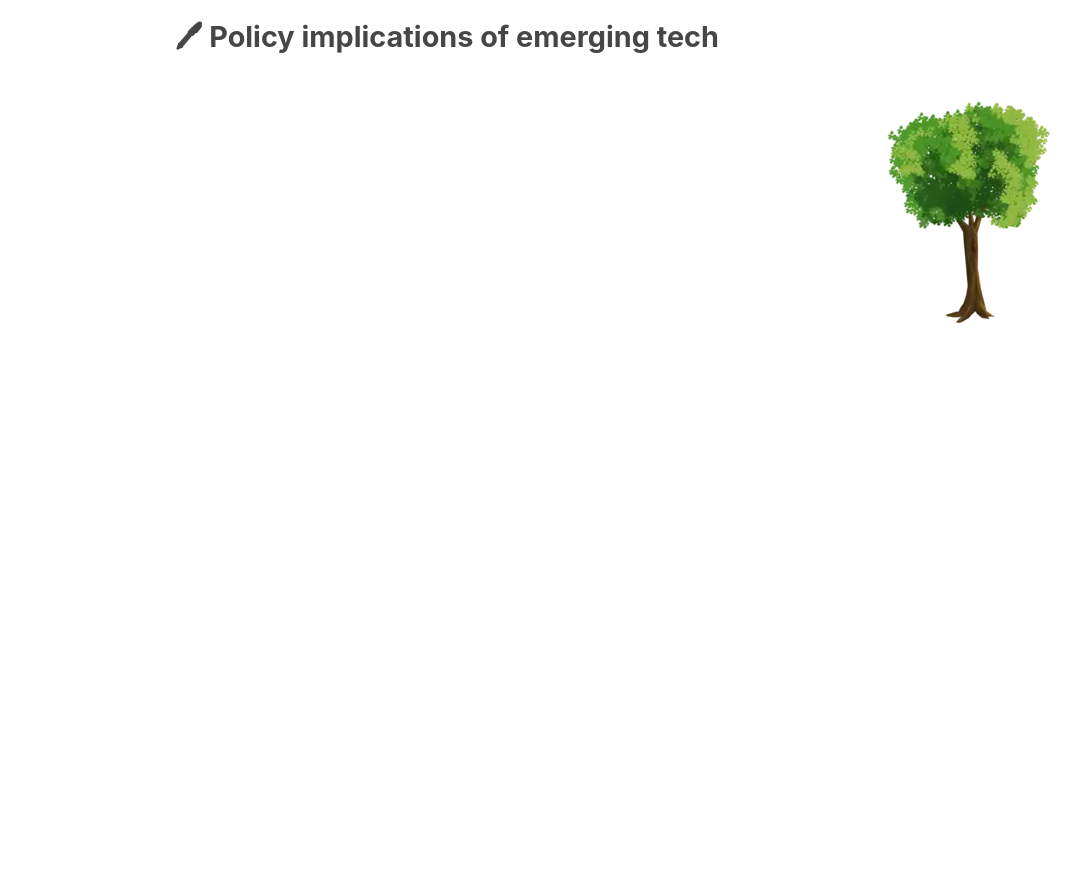
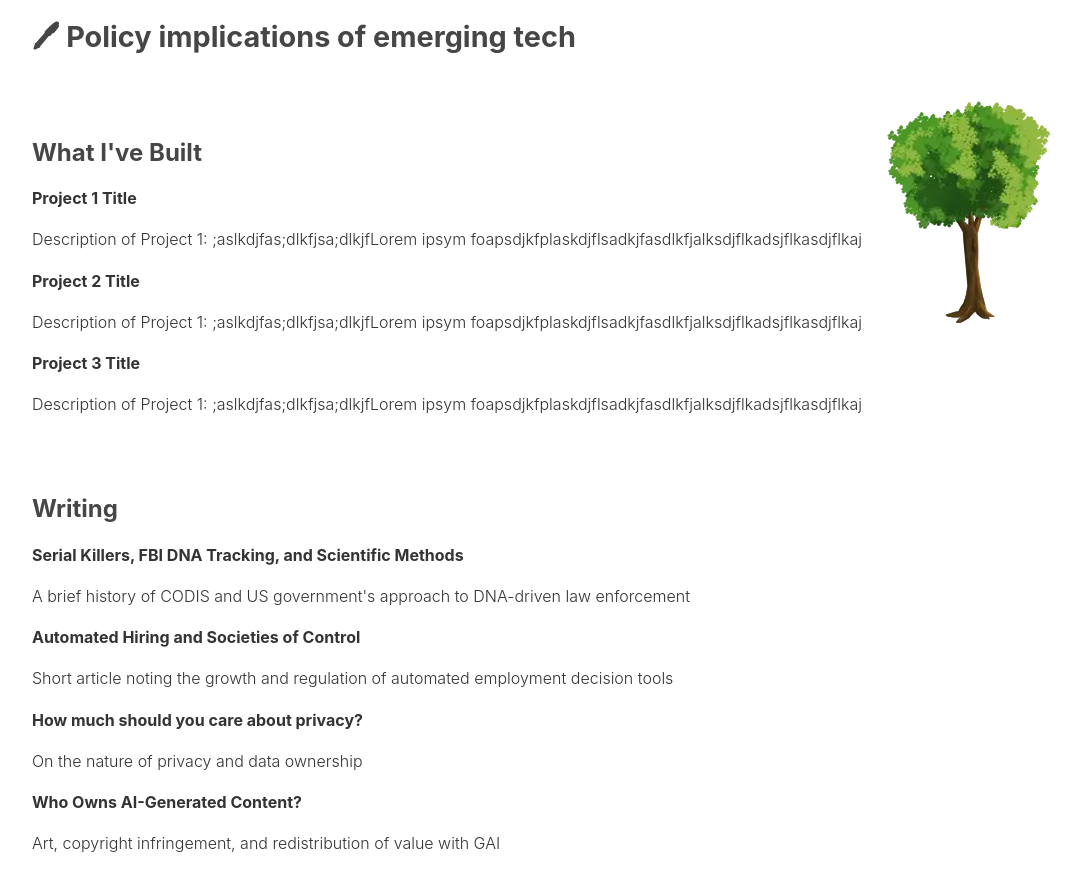
Before and after one commit to Elliot-verified/Portfolio, a React (Create React App) app: page / in a window 1280 px wide. Shown: the part 400-1290 px from the top of the page, without its empty margins (193-1274 px from the left). Before the commit the page ends 800 px from the top, so only its background shows below. Built offline with nearby package versions, Linux system fonts and the light colour scheme; grey boxes are pictures that could not be loaded.

Commit message:
adding content to main page

```diff
--- a/src/BookShelf.js
+++ b/src/BookShelf.js
@@ -3,7 +3,7 @@ import Gif from "./Gif";
 import Highlights from "./Highlights";
 const BookShelf = () => (
     <div>
-        <h2>What I've Read</h2>
+        <h2>What I've been reading</h2>
           <Highlights/>
           <Gif/>
     </div>
--- a/src/HomePage.js
+++ b/src/HomePage.js
@@ -1,9 +1,13 @@
 // HomePage.js
 import Gif from "./Gif";
+import Projects from "./Projects";
+import Writing from "./Writing";
 import Sidebar from "./Sidebar";
 const HomePage = () => (
     <div>
       <Sidebar />
+      <Projects/>
+      <Writing/>
       <Gif />
     </div>
   );
--- a/src/Writing.js
+++ b/src/Writing.js
@@ -5,7 +5,7 @@ import Gif from "./Gif";
 const Writing = () => (
     <div>
         <div className="writing-container">
-            <h2>What I've Written</h2>
+            <h2>Writing</h2>
 
                 {/* Project 1 */}
                 <a href="https://elliotwaxman.substack.com/p/serial-killers-fbi-dna-tracking-and?r=fafk3">
@@ -28,7 +28,7 @@ const Writing = () => (
                     <h4>Who Owns AI-Generated Content?</h4>
                     <p>Art, copyright infringement, and redistribution of value with GAI</p>
                 </a>
-                <iframe src="https://elliotwaxman.substack.com/embed" width="auto" height="auto" frameborder="0" ></iframe>
+                <iframe src="https://elliotwaxman.substack.com/embed" frameborder="0"></iframe>
         </div>
         <Gif />
     </div>
--- a/src/styles.css
+++ b/src/styles.css
@@ -37,13 +37,19 @@ main {
   text-decoration: none;
   font-weight: 300;
 }
+/* WRITING CONTAINER SECTION */
+/* WRITING CONTAINER SECTION */
+/* WRITING CONTAINER SECTION */
 
 .writing-container {
+  flex-direction: column; /* Aligns children in a vertical column */
+  align-items: center; /* Centers children horizontally in the container */
+  justify-content: center; /* Centers children vertically in the container */
   margin-top: 5rem;
   font-size: 1rem;
   font-weight: bold;
   color: #464646;
-  max-width: 100%;
+  max-width: 700px;
   line-height: normal;
 }
 
@@ -55,6 +61,15 @@ text-decoration: none;
 color: #333;
 text-decoration: none;
 font-weight: 300;
+}
+
+.writing-container iframe {
+  width:"auto";
+  height:"auto";
+  /* border-width: 2px;
+  border-color: #007bff; */
+  margin-left: 25%;
+  margin-right: 25%;
 }
 
 /* Fixed image at the bottom-right of the viewport */
```
